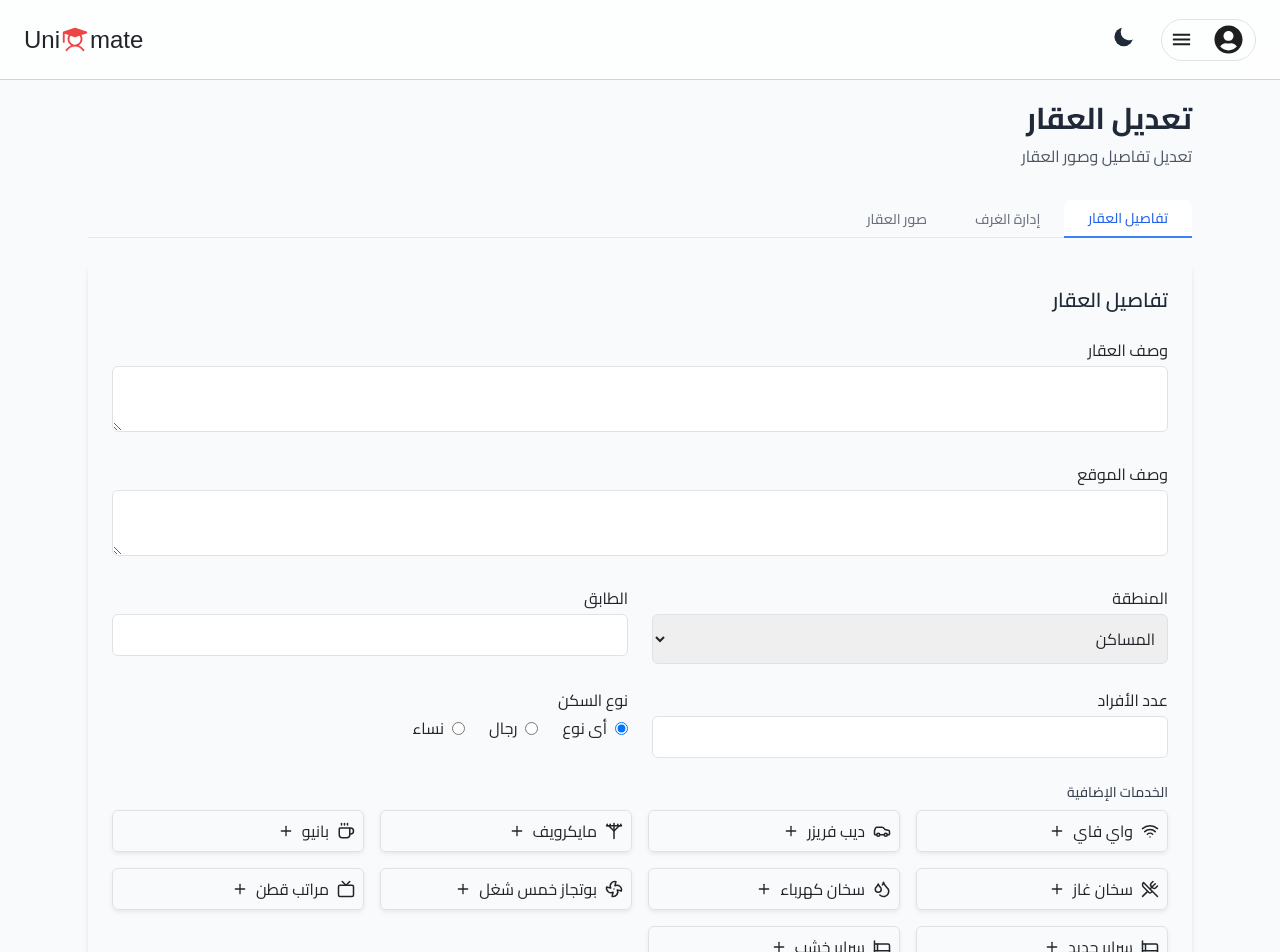
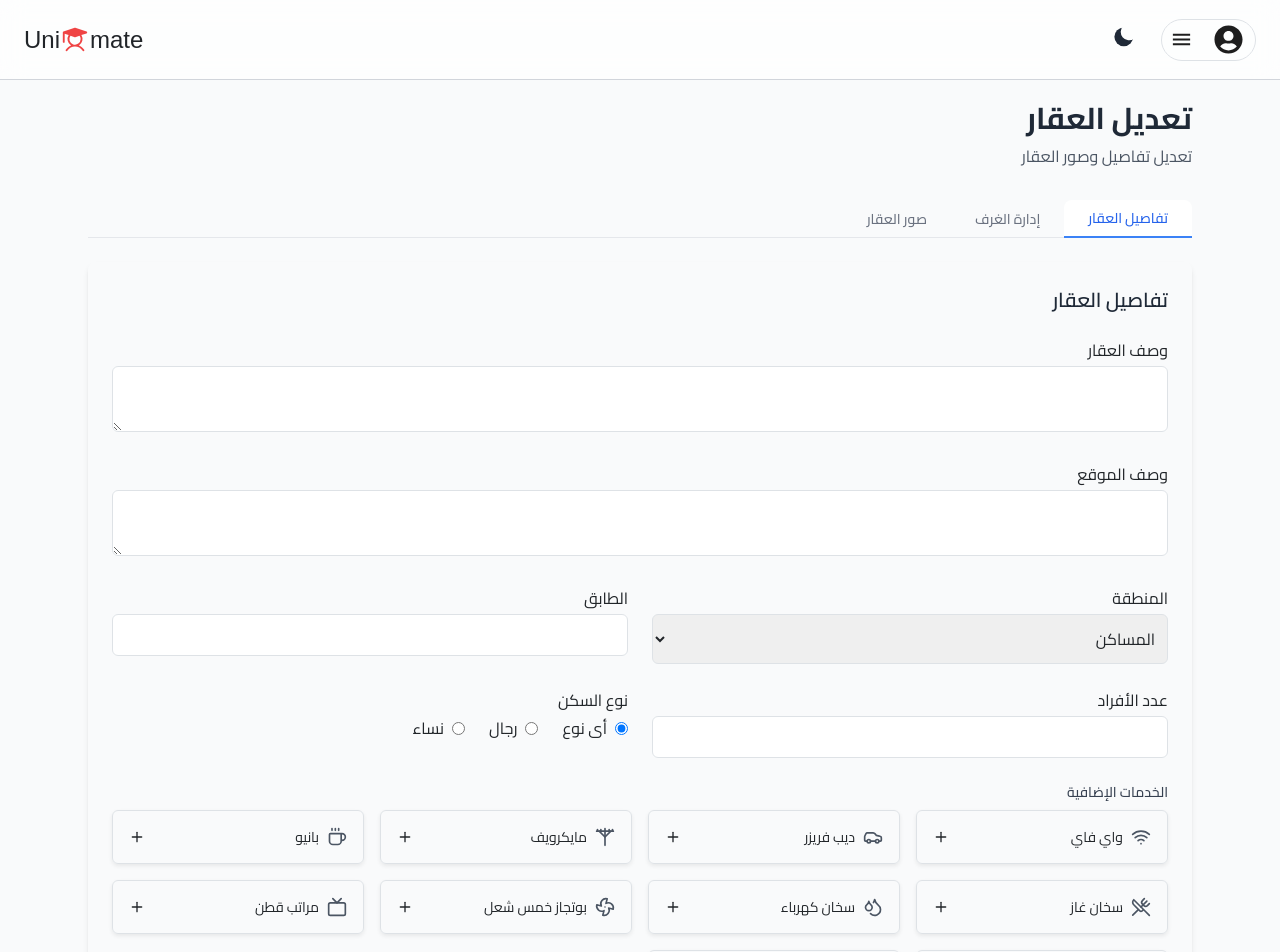
Before and after one commit to Mahmoud-Abd-Elrazek/Unimate, a React (Vite) app: page /manage_property_add in a window 1280 px wide. Shown: the top 952 px of the page. Built offline with nearby package versions, Linux system fonts and the light colour scheme; a web font is replaced by a local one.

Commit message:
Update ServiceSelector.tsx

```diff
--- a/src/components/PropertyManagementSystemAdd/ui/ServiceSelector.tsx
+++ b/src/components/PropertyManagementSystemAdd/ui/ServiceSelector.tsx
@@ -35,7 +35,7 @@ const ServiceSelector: React.FC<ServiceSelectorProps> = ({
     { id: 6, name: 'بانيو', icon: <Coffee size={18} /> },
     { id: 7, name: 'سخان غاز', icon: <UtensilsCrossed size={18} /> },
     { id: 8, name: 'سخان كهرباء', icon: <Droplets size={18} /> },
-    { id: 9, name: 'بوتجاز خمس شغل', icon: <Fan size={18} /> },
+    { id: 9, name: 'بوتجاز خمس شعل', icon: <Fan size={18} /> },
     { id: 10, name: 'مراتب قطن', icon: <Tv size={18} /> },
     { id: 11, name: 'سراير حديد', icon: <BedIcon size={18} /> },
     { id: 12, name: 'سراير خشب', icon: <BedIcon size={18} /> },
@@ -54,24 +54,34 @@ const handleToggleService = (serviceId: number) => {
     }
   };
 
-
-
   return (
-    <div className="grid grid-cols-1 sm:grid-cols-2 md:grid-cols-4 gap-3 rtl ">
+    <div className="grid grid-cols-1 sm:grid-cols-2 md:grid-cols-4 gap-3 rtl">
       {availableServices.map((service) => {
         const isSelected = selectedServices.find((s) => s.id === service.id)?.isSelected;
 
         return (
           <div
             key={service.id}
-            className="flex items-center gap-2 border p-2 rounded shadow-sm dark:bg-secondary_BGD"
+            className={`flex items-center justify-between gap-2 border p-3 rounded shadow-sm transition-all duration-300 cursor-pointer
+              ${isSelected ? 'bg-green-100 dark:bg-green-900' : 'dark:bg-secondary_BGD'}
+            `}
           >
-            {service.icon}
-            <span className="text-s">{service.name}</span>
+            <div className={`flex items-center gap-2
+              ${isSelected ? 'text-green-600 dark:text-green-400' : ''}
+            `}>
+              {/* أيقونة */}
+              {React.cloneElement(service.icon, {
+                className: `w-5 h-5 ${isSelected ? 'text-green-600 dark:text-green-400' : 'text-gray-600 dark:text-gray-300'}`
+              })}
+              <span className="text-sm">{service.name}</span>
+            </div>
+
             <button
               type="button"
               onClick={() => handleToggleService(service.id)}
-              className="text-primary_BG hover:scale-110 transition"
+              className={`hover:scale-110 transition-all duration-200
+                ${isSelected ? 'text-green-600 dark:text-green-400' : 'text-primary_BG'}
+              `}
             >
               {isSelected ? <Minus size={16} /> : <Plus size={16} />}
             </button>
```
Lines whose indentation alone changed are shown as unchanged.
